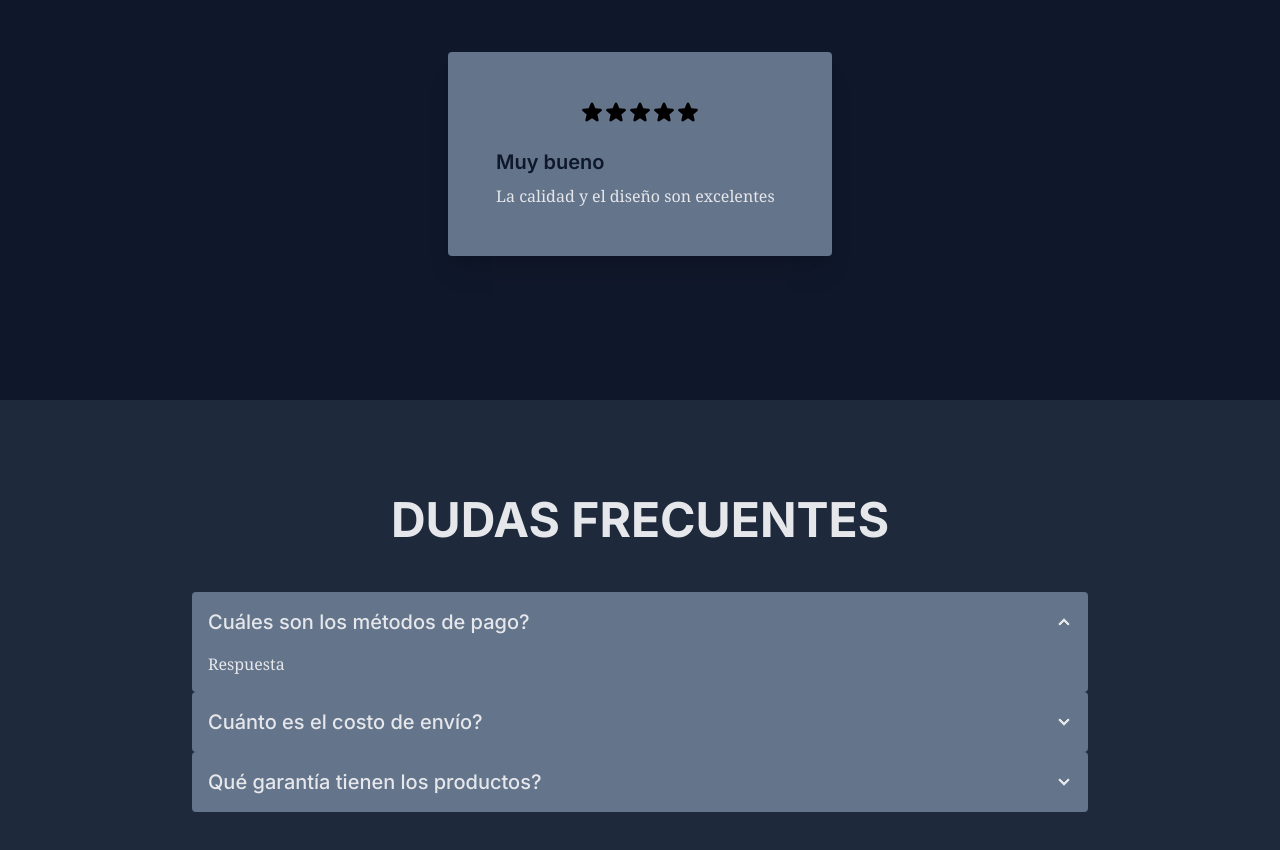
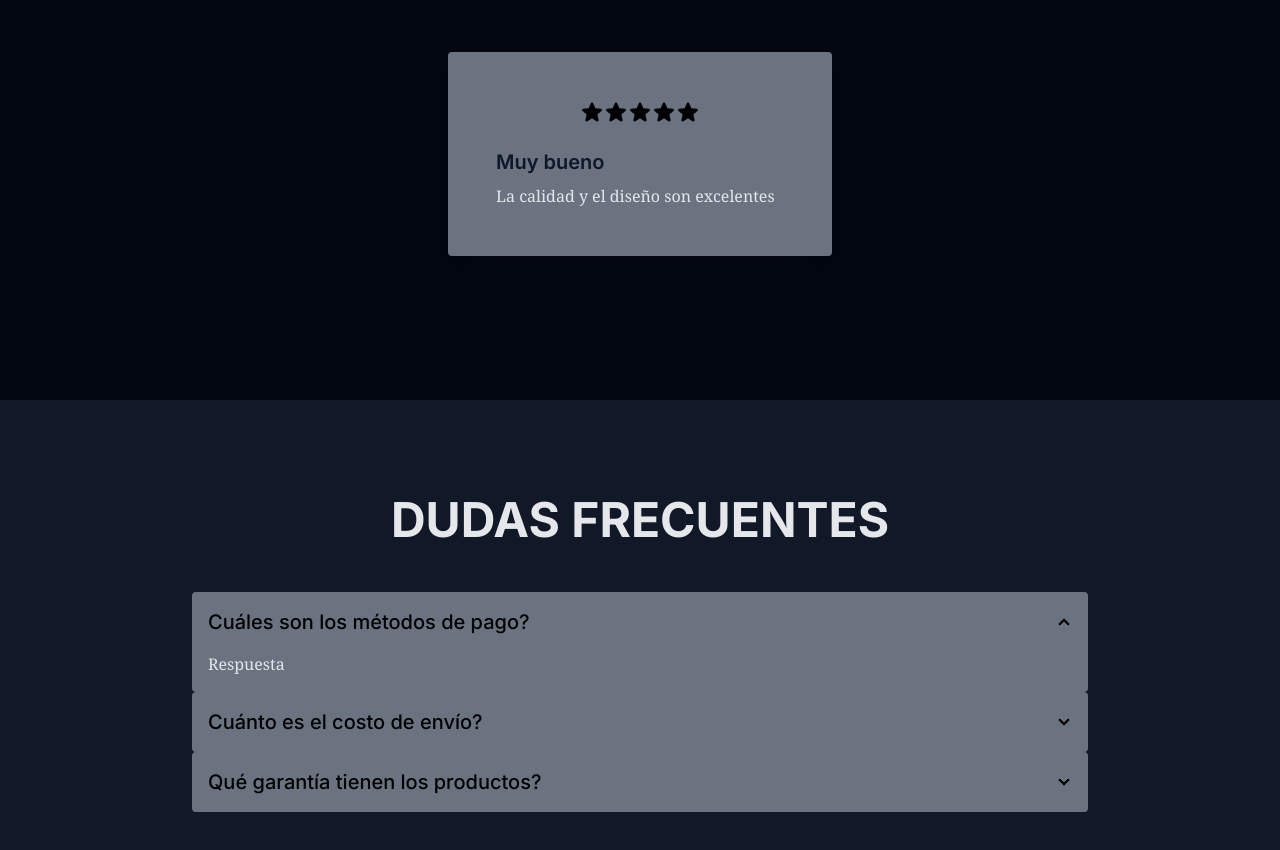
Before and after one commit to SuarezLDamian/mind-of-god-landing, a Next.js app: page / in a window 1280 px wide. Shown: the part 1848-2698 px from the top of the page. Built offline with nearby package versions, Linux system fonts and the light colour scheme.

Commit message:
feat: Change color palette.

```diff
--- a/src/components/Contact.tsx
+++ b/src/components/Contact.tsx
@@ -2,7 +2,7 @@ import React from 'react';
 
 const Contact = () => {
   return (
-    <section id="contact" className="px-12 py-24 relative flex flex-col justify-center overflow-hidden bg-slate-900">
+    <section id="contact" className="px-12 py-24 relative flex flex-col justify-center overflow-hidden bg-gray-950">
       <div className="w-full m-auto rounded-md shadow-md lg:max-w-xl">
         <h2 className="font-lato text-4xl md:text-5xl font-bold text-center text-gray-200 mb-8">CONTACTANOS</h2>
         <form className="space-y-4"
--- a/src/components/Drops.tsx
+++ b/src/components/Drops.tsx
@@ -3,7 +3,7 @@ import ProductCard from './ProductCard';
 
 const Drops = () => {
   return (
-    <section id="drops" className="px-12 py-24 grid place-items-center bg-slate-800">
+    <section id="drops" className="px-12 py-24 grid place-items-center bg-gray-900">
       <h2 className="font-lato text-5xl font-bold text-gray-200">DROPS</h2>
       <div className="flex flex-col xl:flex-row gap-4 py-12">
         <ProductCard name="REMERA MARCO AURELIO" description="Remera oversize diseñada para todos los pensadores y amantes de la filosofía estoica." image="https://img.freepik.com/free-psd/simple-black-men-s-tee-mockup_53876-57893.jpg?w=826&t=st=1709087786~exp=1709088386~hmac=5c7569936c6cec25644c98e0295c640551324a3880ac686df8bc7a3da3894eae" />
--- a/src/components/Faq.tsx
+++ b/src/components/Faq.tsx
@@ -2,34 +2,34 @@ import React from 'react';
 
 const Faq = () => {
   return (
-    <section id="faq" className="px-12 py-24 grid place-items-center bg-slate-800">
+    <section id="faq" className="px-12 py-24 grid place-items-center bg-gray-900">
       <h2 className="font-lato text-2xl md:text-5xl font-bold text-gray-200">DUDAS FRECUENTES</h2>
-      <div className="lg:px-36 w-full text-gray-200 py-12">
-        <div className="collapse collapse-arrow bg-slate-500">
+      <div className="lg:px-36 w-full py-12">
+        <div className="collapse collapse-arrow bg-gray-500">
           <input type="radio" name="my-accordion-2" defaultChecked />
           <div className="collapse-title text-xl font-medium">
             Cuáles son los métodos de pago?
           </div>
           <div className="collapse-content">
-            <p className="font-serif">Respuesta</p>
+            <p className="font-serif  text-gray-200">Respuesta</p>
           </div>
         </div>
-        <div className="collapse collapse-arrow bg-slate-500">
+        <div className="collapse collapse-arrow bg-gray-500">
           <input type="radio" name="my-accordion-2" />
           <div className="collapse-title text-xl font-medium">
             Cuánto es el costo de envío?
           </div>
           <div className="collapse-content">
-            <p className="font-serif">Respuesta</p>
+            <p className="font-serif  text-gray-200">Respuesta</p>
           </div>
         </div>
-        <div className="collapse collapse-arrow bg-slate-500">
+        <div className="collapse collapse-arrow bg-gray-500">
           <input type="radio" name="my-accordion-2" />
           <div className="collapse-title text-xl font-medium">
             Qué garantía tienen los productos?
           </div>
           <div className="collapse-content">
-            <p className="font-serif">Respuesta</p>
+            <p className="font-serif  text-gray-200">Respuesta</p>
           </div>
         </div>
       </div>
--- a/src/components/Footer.tsx
+++ b/src/components/Footer.tsx
@@ -2,7 +2,7 @@ import React from 'react';
 
 const Footer = () => {
   return (
-    <footer className="footer footer-center p-10 bg-slate-800 text-gray-200">
+    <footer className="footer footer-center p-10 bg-gray-900 text-gray-200">
       <aside>
         <p className="text-5xl">🧠</p>
         <p className="font-bold">
--- a/src/components/Navbar.tsx
+++ b/src/components/Navbar.tsx
@@ -2,7 +2,7 @@ import React from 'react';
 
 const Navbar = () => {
   return (
-    <nav className="navbar bg-slate-800 text-gray-200">
+    <nav className="navbar bg-gray-950 text-gray-200">
       <div className="navbar-start">
         <div className="dropdown">
           <div tabIndex={0} role="button" className="btn btn-ghost btn-circle">
--- a/src/components/ProductCard.tsx
+++ b/src/components/ProductCard.tsx
@@ -8,7 +8,7 @@ interface CardProps {
 
 const ProductCard = (props: CardProps) => {
   return (
-    <div className="card md:w-96 bg-slate-500 shadow-xl md:p-4">
+    <div className="card md:w-96 bg-gray-500 shadow-xl md:p-4">
       <figure><img className="size-2/4 md:size-full" src={props.image} alt="T-shirt" /></figure>
       <div className="card-body">
         <h2 className="card-title text-slate-900">{props.name}</h2>
--- a/src/components/ReviewCard.tsx
+++ b/src/components/ReviewCard.tsx
@@ -7,7 +7,7 @@ interface CardProps {
 
 const ReviewCard = (props: CardProps) => {
   return (
-    <div className="card md:w-96 bg-slate-500 shadow-xl md:p-4">
+    <div className="card md:w-96 bg-gray-500 shadow-xl md:p-4">
       <div className="card-body">
         <div className="flex flex-row justify-center mb-4">
           <svg xmlns="http://www.w3.org/2000/svg" viewBox="0 0 24 24" fill="currentColor" className="w-6 h-6">
--- a/src/components/Reviews.tsx
+++ b/src/components/Reviews.tsx
@@ -3,7 +3,7 @@ import ReviewCard from './ReviewCard';
 
 const Reviews = () => {
   return (
-    <section id="reviews" className="px-12 py-24 grid place-items-center bg-slate-900">
+    <section id="reviews" className="px-12 py-24 grid place-items-center bg-gray-950">
       <h2 className="font-lato text-4xl md:text-5xl font-bold text-gray-200">TESTIMONIOS</h2>
       <div className="py-12">
         <ReviewCard title="Muy bueno" description="La calidad y el diseño son excelentes" />
```
